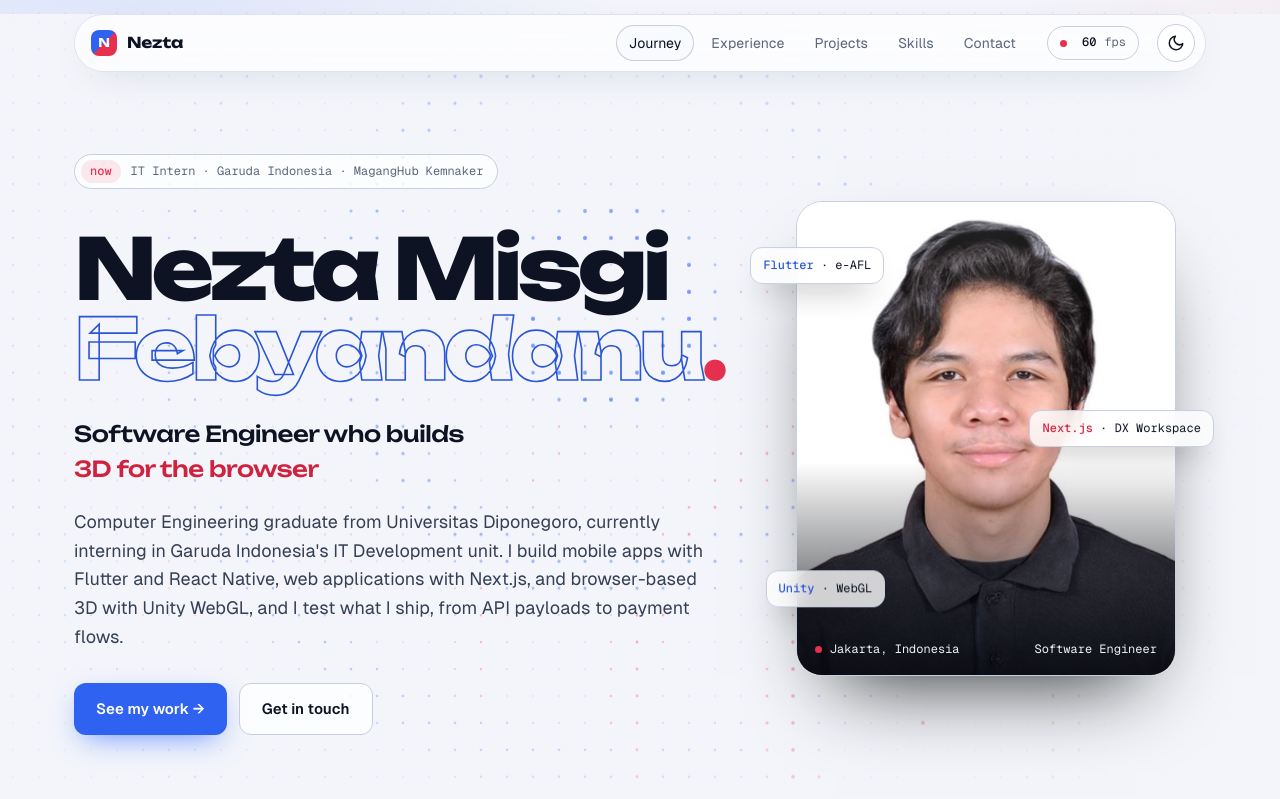
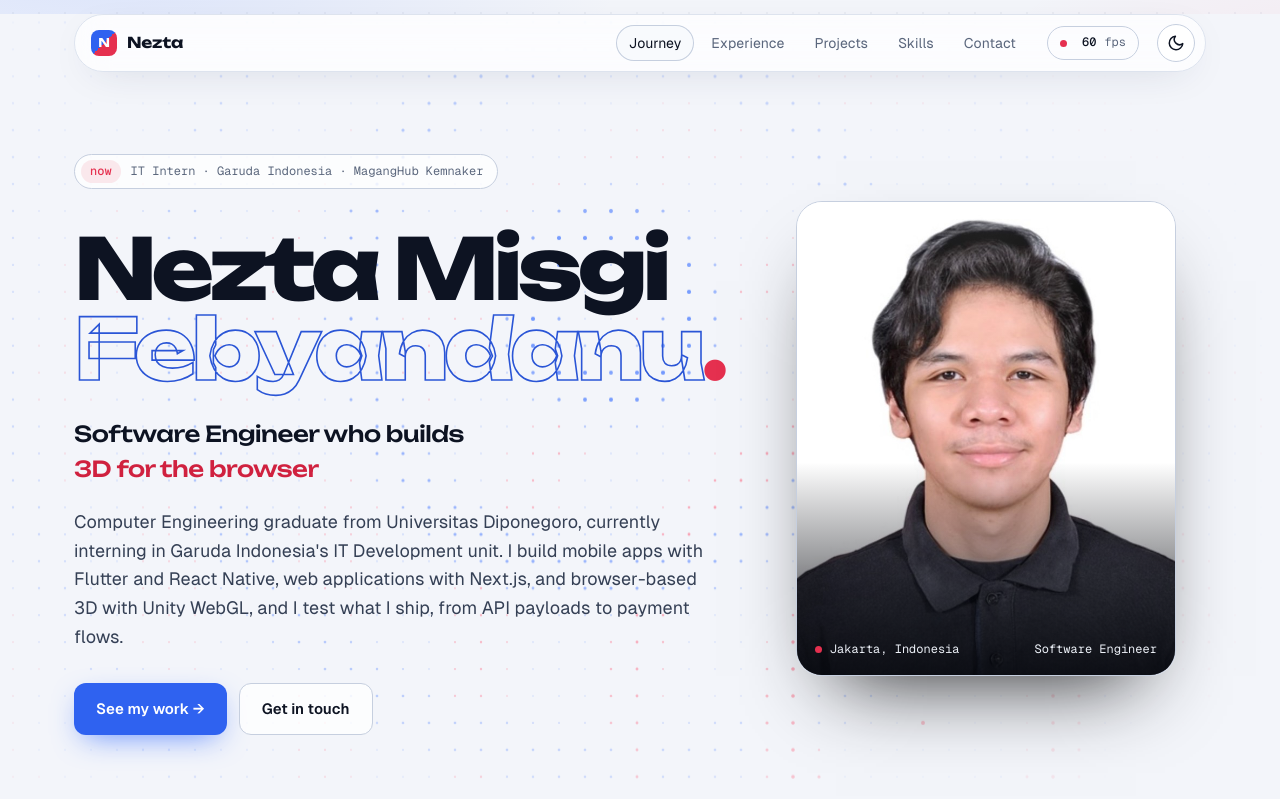
Before and after one commit to neztafari/nezta-portfolio, a Next.js app: page / in a window 1280 px wide. Shown: the top 799 px of the page. Built offline with nearby package versions, Linux system fonts and the light colour scheme.

Commit message:
Remove floating chips from hero photo

```diff
--- a/app/globals.css
+++ b/app/globals.css
@@ -765,68 +765,6 @@ button {
   background: var(--red);
 }
 
-.orbit {
-  position: absolute;
-  z-index: 2;
-  padding: 8px 12px;
-  border: 1px solid var(--line2);
-  border-radius: 12px;
-  background: var(--glass);
-  backdrop-filter: blur(10px);
-  -webkit-backdrop-filter: blur(10px);
-  font-family: var(--mono);
-  font-size: 12px;
-  color: var(--ink);
-  box-shadow: 0 16px 30px -16px rgba(0, 0, 0, 0.9);
-  animation: float 6s ease-in-out infinite;
-  white-space: nowrap;
-}
-
-.orbit b {
-  color: var(--blue-hi);
-  font-weight: 500;
-}
-
-.orbit.o1 {
-  top: 10%;
-  left: -12%;
-}
-.orbit.o2 {
-  top: 46%;
-  right: -10%;
-  animation-delay: -2s;
-}
-.orbit.o3 {
-  bottom: 14%;
-  left: -8%;
-  animation-delay: -4s;
-}
-.orbit.o2 b {
-  color: var(--red-hi);
-}
-
-@keyframes float {
-  0%,
-  100% {
-    transform: translateY(0);
-  }
-  50% {
-    transform: translateY(-10px);
-  }
-}
-
-@media (max-width: 560px) {
-  .orbit.o1 {
-    left: -2%;
-  }
-  .orbit.o2 {
-    right: -2%;
-  }
-  .orbit.o3 {
-    left: 0;
-  }
-}
-
 /* facts */
 .facts {
   display: grid;
--- a/components/sections/Hero.tsx
+++ b/components/sections/Hero.tsx
@@ -41,15 +41,6 @@ export default function Hero() {
 
           <div className="photo-wrap" data-reveal style={{ "--d": "200ms" } as React.CSSProperties}>
             <TiltPhoto src="/nezta.jpg" alt={`${profile.name.first} ${profile.name.last}`} location={profile.location} />
-            <span className="orbit o1">
-              <b>Flutter</b> · e-AFL
-            </span>
-            <span className="orbit o2">
-              <b>Next.js</b> · DX Workspace
-            </span>
-            <span className="orbit o3">
-              <b>Unity</b> · WebGL
-            </span>
           </div>
         </div>
 
```
